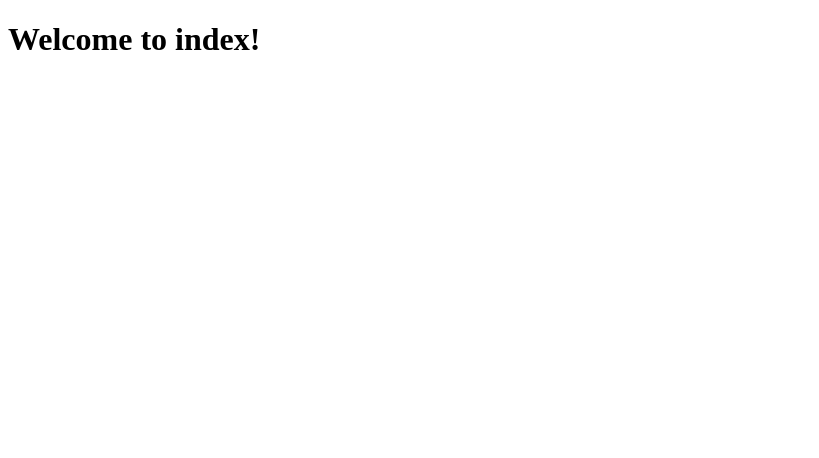
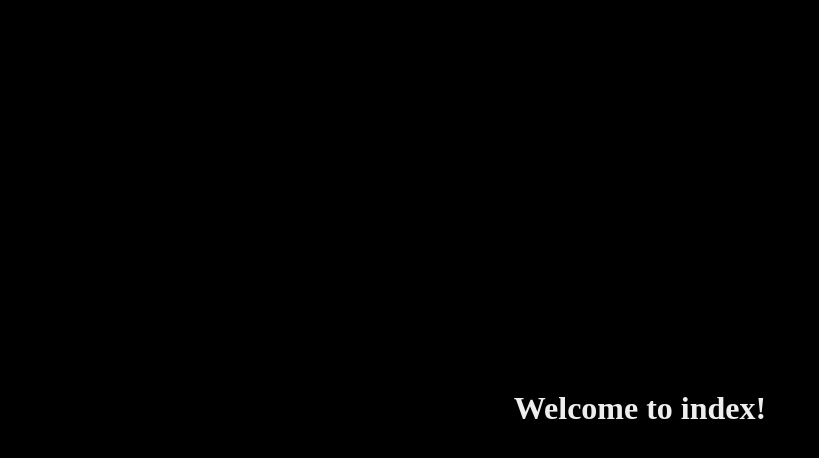
Before and after one commit to fodela/Javascript-Practice-and-Interview-Preparation, a website: page node/intro/views/index.html in a window 1280 px wide. Shown: the whole page, without its empty margins (0-819 px from the left). Drawn offline with Linux system fonts and the light colour scheme; files that its build step writes are made by us from their sources.

Commit message:
style: styles the views

```diff
--- a/node/intro/views/index.html
+++ b/node/intro/views/index.html
@@ -4,6 +4,7 @@
     <meta charset="UTF-8" />
     <meta http-equiv="X-UA-Compatible" content="IE=edge" />
     <meta name="viewport" content="width=device-width, initial-scale=1.0" />
+    <link rel="stylesheet" href="css/style.css" />
     <title>Node Lessons</title>
   </head>
   <body>
```
Also changed, not shown: node/intro/views/404.html (+1 -0 lines), node/intro/views/new-page.html (+1 -0 lines).
